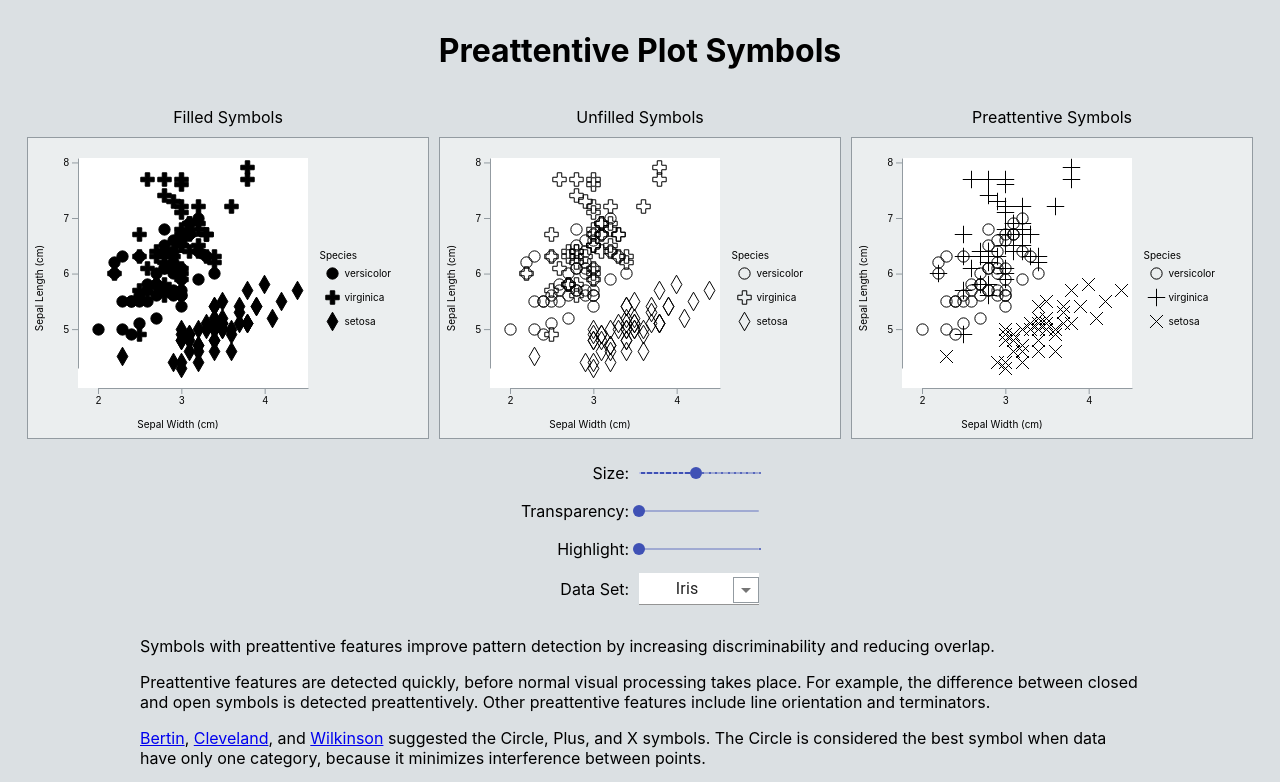
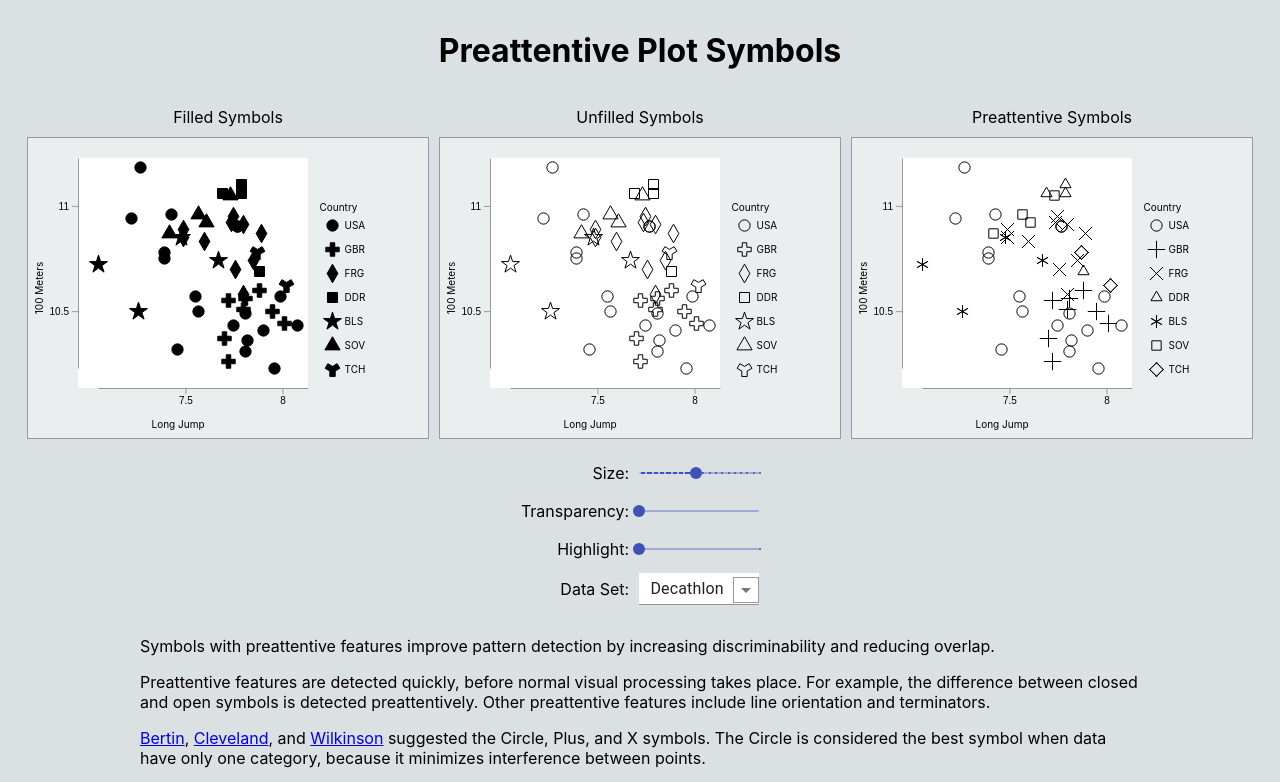
Before and after one commit to hemanrobinson/good-plot-symbols, a React (Create React App) app: page / in a window 1280 px wide. Shown: the top 782 px of the page. Built offline with nearby package versions, Linux system fonts and the light colour scheme.

Commit message:
reorder data

```diff
--- a/src/App.js
+++ b/src/App.js
@@ -14,7 +14,7 @@ const App = () => {
     const [ size, setSize ] = useState( 100 );
     const [ opacity, setOpacity ] = useState( 1 );
     const [ lineWidth, setLineWidth ] = useState( 1 );
-    const [ dataSet, setDataSet ] = useState( "Iris" );
+    const [ dataSet, setDataSet ] = useState( "Decathlon" );
 
     // Return the component.
     return (
@@ -46,11 +46,11 @@ const App = () => {
                 <label>Data Set:</label>
                 <Select value={ dataSet } style={{minWidth: 120, backgroundColor: "#ffffff"}}
                     onChange={( event ) => { setDataSet( event.target.value )}}>
+                    <MenuItem value="Decathlon">Decathlon</MenuItem>
+                    <MenuItem value="Iris">Iris</MenuItem>
                     <MenuItem value="Business">Business</MenuItem>
                     <MenuItem value="Cytometry">Cytometry</MenuItem>
-                    <MenuItem value="Decathlon">Decathlon</MenuItem>
                     <MenuItem value="Random">Random</MenuItem>
-                    <MenuItem value="Iris">Iris</MenuItem>
                 </Select>
             </div>
             <div className="Description">
```
Also changed, not shown: 2 other files (tests, documents, lock files or other folders).
